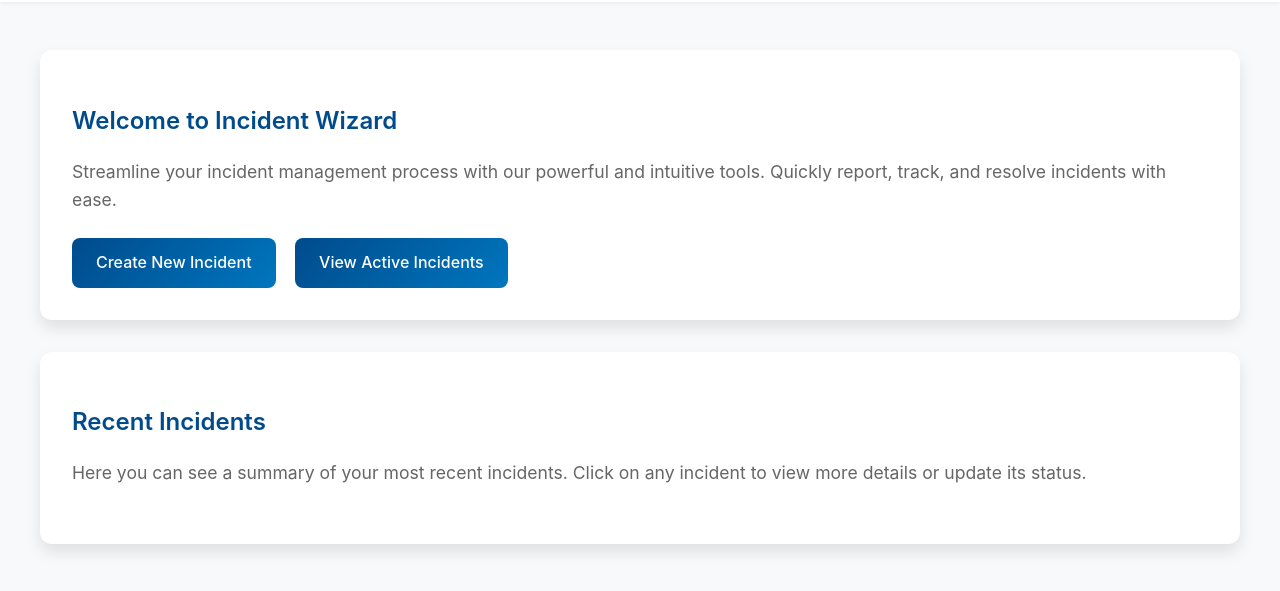
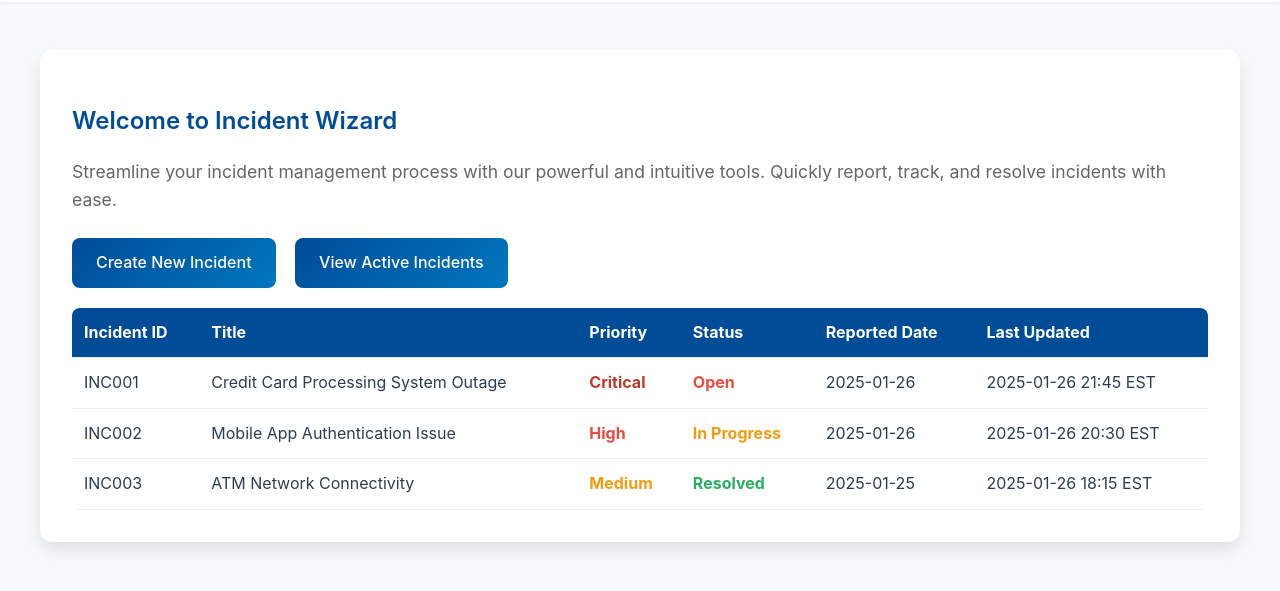
Before and after one commit to gamalalmareh/Test, a plain HTML site: page index.html in a window 1280 px wide. Both pictures are taken after a click on the link "View Active Incidents". Shown: the part 155-746 px from the top of the page. Drawn offline with Linux system fonts and the light colour scheme; a script that the page names is missing.

Commit message:
Update index.html

```diff
--- a/index.html
+++ b/index.html
@@ -3,10 +3,10 @@
 <head>
     <meta charset="UTF-8">
     <meta name="viewport" content="width=device-width, initial-scale=1.0">
-    <title>Incident Wizard</title>
+    <title>CS-25-324 Capital One Incident Wizard</title>
     <style>
         :root {
-            --primary-color: #004B8C;    /* Capital One's navy blue */
+            --primary-color: #004C97;    /* Capital One's official blue */
             --secondary-color: #D03027;  /* Capital One's red */
             --text-color: #2c3e50;
             --bg-color: #f8f9fa;
@@ -37,7 +37,7 @@
         }
 
         header {
-            background: linear-gradient(135deg, #004B8C, #0076be);
+            background: linear-gradient(135deg, #004C97, #0076be);
             color: white;
             padding: 1.5rem 0;
             text-align: center;
@@ -137,6 +137,39 @@
             font-size: 1.1rem;
             margin-bottom: 1.5rem;
         }
+
+        .incident-table {
+            display: none;
+            margin-top: 20px;
+            width: 100%;
+            border-collapse: collapse;
+            background: white;
+            border-radius: 8px;
+            overflow: hidden;
+        }
+
+        .incident-table th, .incident-table td {
+            padding: 12px;
+            text-align: left;
+            border-bottom: 1px solid #eee;
+        }
+
+        .incident-table th {
+            background-color: var(--primary-color);
+            color: white;
+        }
+
+        .incident-table tr:hover {
+            background-color: #f5f5f5;
+        }
+
+        .priority-high { color: #e74c3c; font-weight: bold; }
+        .priority-medium { color: #f39c12; font-weight: bold; }
+        .priority-critical { color: #c0392b; font-weight: bold; }
+
+        .status-open { color: #e74c3c; font-weight: bold; }
+        .status-inprogress { color: #f39c12; font-weight: bold; }
+        .status-resolved { color: #27ae60; font-weight: bold; }
     </style>
 </head>
 <body>
@@ -160,15 +193,51 @@
             <p>Streamline your incident management process with our powerful and intuitive tools. Quickly report, track, and resolve incidents with ease.</p>
             <div class="button-group">
                 <a href="#" class="button">Create New Incident</a>
-                <a href="#" class="button">View Active Incidents</a>
+                <a href="#" class="button" onclick="toggleIncidentTable()">View Active Incidents</a>
             </div>
-        </div>
-        <div class="card">
-            <h2>Recent Incidents</h2>
-            <p>Here you can see a summary of your most recent incidents. Click on any incident to view more details or update its status.</p>
+
+            <table id="incidentTable" class="incident-table">
+                <thead>
+                    <tr>
+                        <th>Incident ID</th>
+                        <th>Title</th>
+                        <th>Priority</th>
+                        <th>Status</th>
+                        <th>Reported Date</th>
+                        <th>Last Updated</th>
+                    </tr>
+                </thead>
+                <tbody>
+                    <tr>
+                        <td>INC001</td>
+                        <td>Credit Card Processing System Outage</td>
+                        <td class="priority-critical">Critical</td>
+                        <td class="status-open">Open</td>
+                        <td>2025-01-26</td>
+                        <td>2025-01-26 21:45 EST</td>
+                    </tr>
+                    <tr>
+                        <td>INC002</td>
+                        <td>Mobile App Authentication Issue</td>
+                        <td class="priority-high">High</td>
+                        <td class="status-inprogress">In Progress</td>
+                        <td>2025-01-26</td>
+                        <td>2025-01-26 20:30 EST</td>
+                    </tr>
+                    <tr>
+                        <td>INC003</td>
+                        <td>ATM Network Connectivity</td>
+                        <td class="priority-medium">Medium</td>
+                        <td class="status-resolved">Resolved</td>
+                        <td>2025-01-25</td>
+                        <td>2025-01-26 18:15 EST</td>
+                    </tr>
+                </tbody>
+            </table>
         </div>
     </div>
-    <!-- Start of ChatBot (www.chatbot.com) code -->
+
+    <!-- Start of ChatBot code -->
     <script>
         window.__ow = window.__ow || {};
         window.__ow.organizationId = "41277a6a-c49c-4136-9e3b-3dddfaccbb1f";
@@ -178,6 +247,16 @@
         ;(function(n,t,c){function i(n){return e._h?e._h.apply(null,n):e._q.push(n)}var e={_q:[],_h:null,_v:"2.0",on:function(){i(["on",c.call(arguments)])},once:function(){i(["once",c.call(arguments)])},off:function(){i(["off",c.call(arguments)])},get:function(){if(!e._h)throw new Error("[OpenWidget] You can't use getters before load.");return i(["get",c.call(arguments)])},call:function(){i(["call",c.call(arguments)])},init:function(){var n=t.createElement("script");n.async=!0,n.type="text/javascript",n.src="https://cdn.openwidget.com/openwidget.js",t.head.appendChild(n)}};!n.__ow.asyncInit&&e.init(),n.OpenWidget=n.OpenWidget||e}(window,document,[].slice))
     </script>
     <noscript>You need to <a href="https://www.chatbot.com/help/chat-widget/enable-javascript-in-your-browser/" rel="noopener nofollow">enable JavaScript</a> in order to use the AI chatbot tool powered by <a href="https://www.chatbot.com/" rel="noopener nofollow" target="_blank">ChatBot</a></noscript>
-    <!-- End of ChatBot code -->
+
+    <script>
+        function toggleIncidentTable() {
+            const table = document.getElementById('incidentTable');
+            if (table.style.display === 'none' || table.style.display === '') {
+                table.style.display = 'table';
+            } else {
+                table.style.display = 'none';
+            }
+        }
+    </script>
 </body>
 </html>
```
